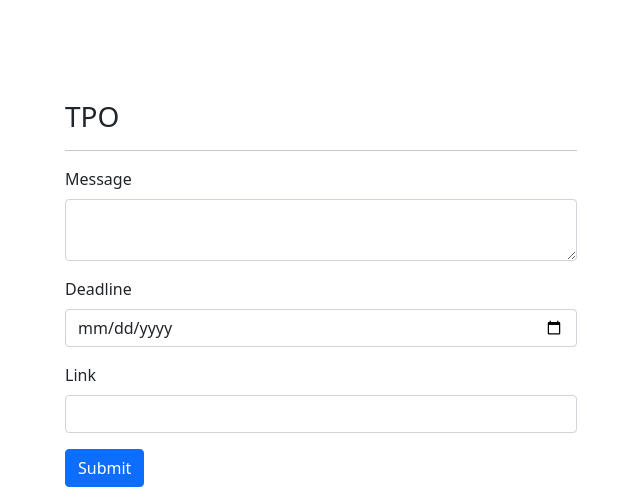
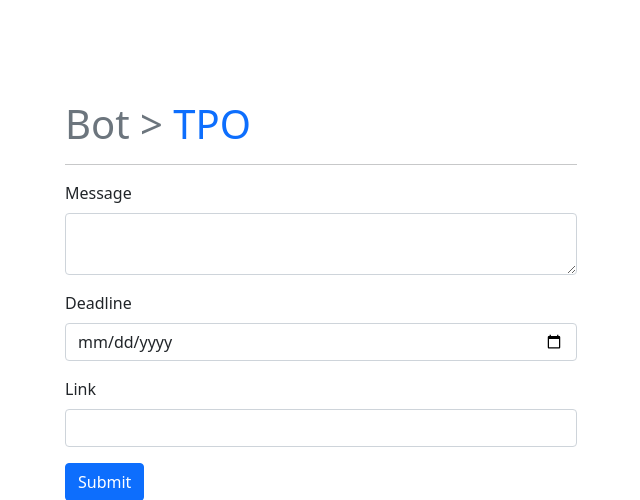
Before and after one commit to BhavinRaichura/Bme_Whatsapp_Bot, a Flask app: page /tpodb in a window 1280 px wide. Shown: the top 500 px of the page, without its empty margins (319-959 px from the left). Run offline with Flask 2, Linux system fonts and the light colour scheme; parts of the project's set-up code (start-up, migrations or seed data) failed here and were passed over.

Commit message:
font colors

```diff
--- a/application/templates/index.html
+++ b/application/templates/index.html
@@ -14,9 +14,9 @@
         </head>
         <body>
             <div class="root">
-                <h3>
-                    {{pagetitle}}
-                </h3>
+                <h1 class="text-secondary">
+                    Bot > <pagetitle class="text-primary">{{pagetitle}}</pagetitle>
+                </h1>
                 <hr>
                 {%if pagetitle == "New User"%}
                     {%include "/child/usersform.html"%}
```
